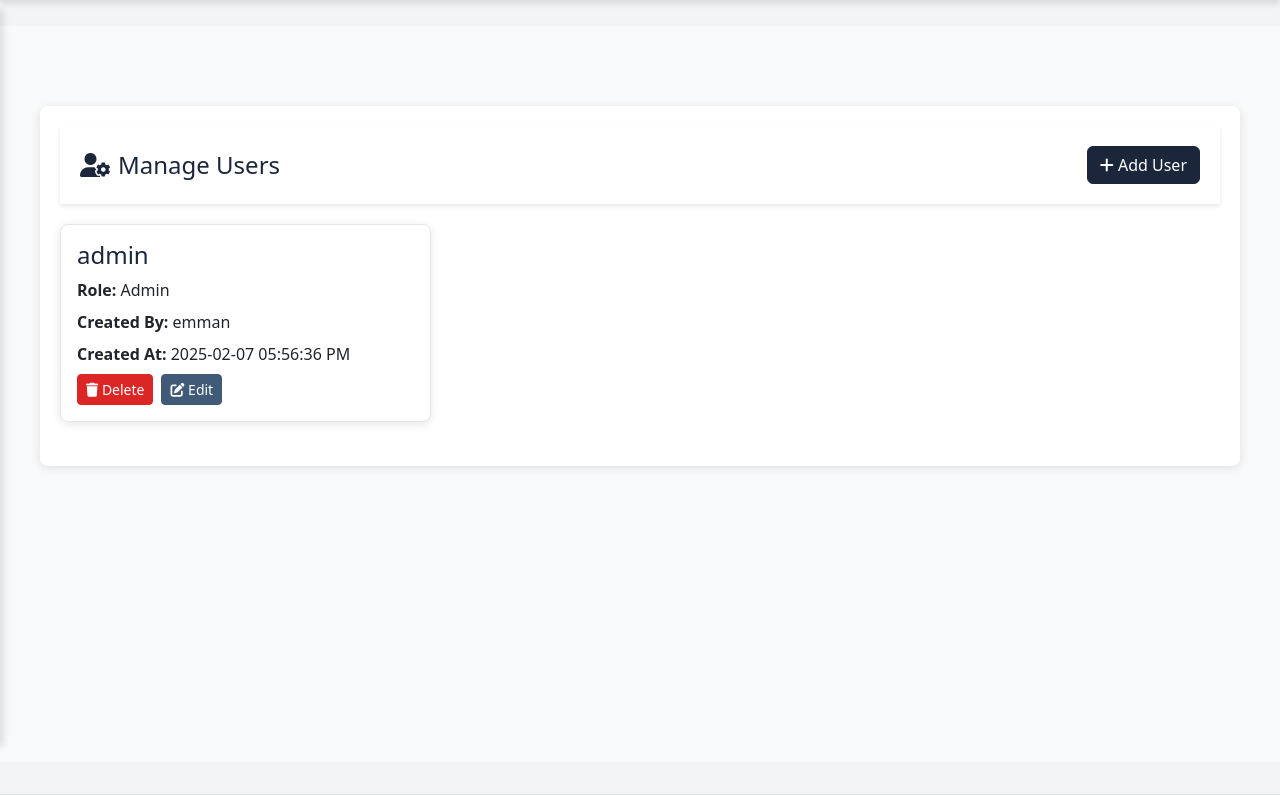
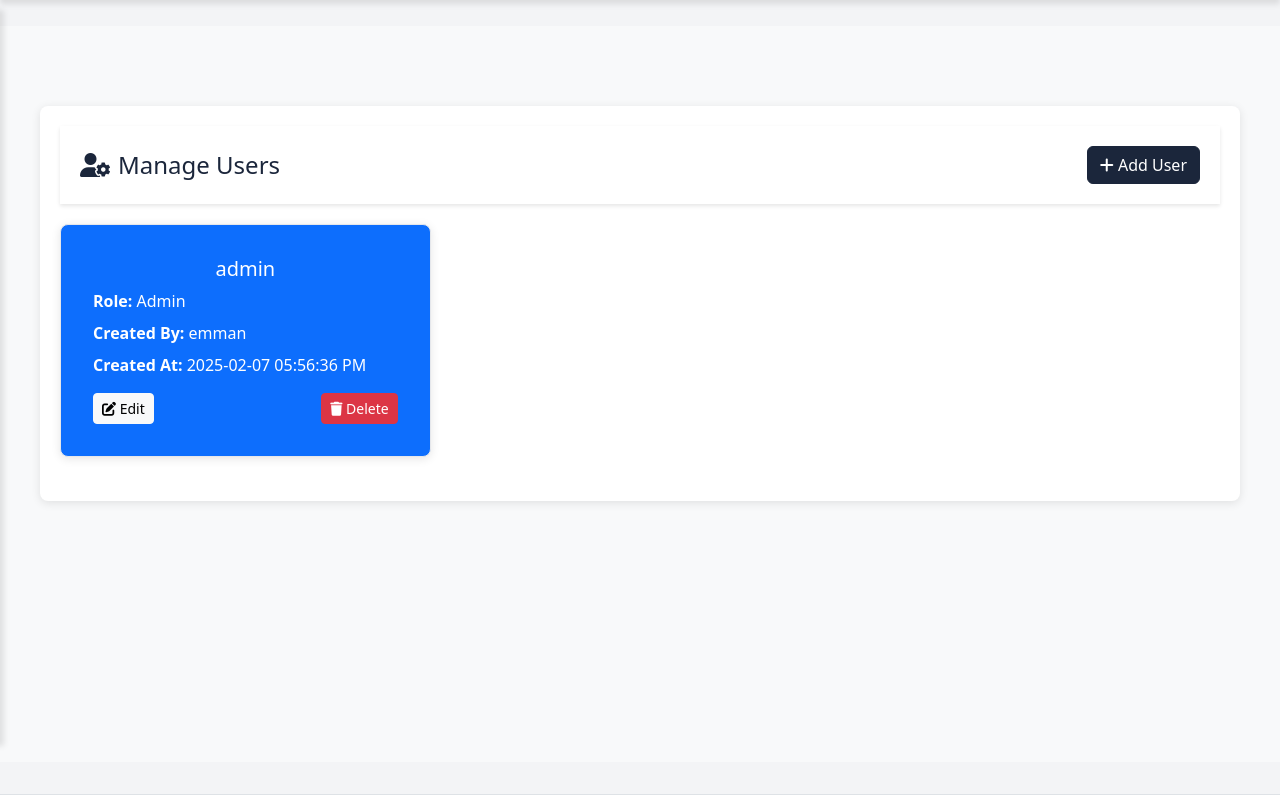
Before and after one commit to KleinReveche/access-management-system-web, a PHP site: page /main/users.php in a window 1280 px wide. Shown: the part 54-849 px from the top of the page. Run offline with PHP 8.4, Linux system fonts and the light colour scheme; a user stored in the database is signed in; data comes from the database, SQL or seed files in the repository; tables that the repository leaves empty hold one stand-in row (values such as "Sample post"); grey boxes marked "Sample" are stand-in pictures; a stand-in replaces the project's code that opens the database connection; some libraries are stand-ins or nearby versions.

Commit message:
update layout

```diff
--- a/main/users.php
+++ b/main/users.php
@@ -202,7 +202,7 @@ ob_flush();
 <!-- Main Content Container -->
 <div class="container mt-5 users-main-container">
   <!-- Header -->
-  <header class="users-header">
+  <header class="users-header d-flex justify-content-between align-items-center">
     <h1 class="h4 mb-0">
       <i class="fas fa-user-cog me-2"></i>Manage Users
     </h1>
@@ -211,53 +211,59 @@ ob_flush();
     </button>
   </header>
 
-  <!-- Toast Message Container -->
+  <!-- Toast Messages -->
   <?php if (isset($success_message)) { ?>
-    <div class="toast users-toast align-items-center text-white bg-success border-0" role="alert" aria-live="assertive" aria-atomic="true">
-      <div class="d-flex">
-        <div class="toast-body">
+    <div class="alert alert-success users-alert" role="alert">
       <?php echo $success_message; ?>
-        </div>
-        <button type="button" class="btn-close btn-close-white me-2 m-auto" data-bs-dismiss="toast" aria-label="Close"></button>
-      </div>
     </div>
   <?php } ?>
   <?php if (isset($error_message)) { ?>
-    <div class="toast users-toast align-items-center text-white bg-danger border-0" role="alert" aria-live="assertive" aria-atomic="true">
-      <div class="d-flex">
-        <div class="toast-body">
+    <div class="alert alert-danger users-alert" role="alert">
       <?php echo $error_message; ?>
-        </div>
-        <button type="button" class="btn-close btn-close-white me-2 m-auto" data-bs-dismiss="toast" aria-label="Close"></button>
-      </div>
     </div>
   <?php } ?>
 
   <!-- Users Grid -->
   <div class="row">
     <?php foreach ($users as $user): ?>
-      <div class="col-md-4 mb-4">
-        <div class="users-user-card">
-          <h4><?php echo htmlspecialchars($user['username']); ?></h4>
-          <p><strong>Role:</strong> <?php echo htmlspecialchars($user['role']); ?></p>
-          <p><strong>Created By:</strong> <?php echo htmlspecialchars($user['created_by']); ?></p>
-          <p><strong>Created At:</strong>
+      <?php
+        $roleClass = '';
+        switch ($user['role']) {
+          case 'Admin':
+            $roleClass = 'bg-primary text-white';
+            break;
+          case 'Cashier':
+            $roleClass = 'bg-success text-white';
+            break;
+          case 'Staff':
+            $roleClass = 'bg-warning text-dark';
+            break;
+        }
+      ?>
+      <div class="col-lg-4 col-md-6 mb-4">
+        <div class="card users-user-card <?php echo $roleClass; ?>">
+          <div class="card-body">
+            <h5 class="card-title text-center"> <?php echo htmlspecialchars($user['username']); ?> </h5>
+            <p class="card-text"><strong>Role:</strong> <?php echo htmlspecialchars($user['role']); ?></p>
+            <p class="card-text"><strong>Created By:</strong> <?php echo htmlspecialchars($user['created_by']); ?></p>
+            <p class="card-text"><strong>Created At:</strong>
               <?php
                 $dt = new DateTime($user['created_at'], new DateTimeZone('UTC'));
                 $dt->setTimezone(new DateTimeZone('Asia/Manila'));
                 echo $dt->format('Y-m-d h:i:s A');
               ?>
             </p>
-          <div class="d-flex gap-2 mt-2">
+            <div class="d-flex justify-content-between mt-3">
+              <button class="btn btn-light btn-sm users-btn-edit" onclick="openEditModal('<?php echo htmlspecialchars($user['id']); ?>')">
+                <i class="fas fa-edit"></i> Edit
+              </button>
               <form method="POST" onsubmit="return confirm('Are you sure you want to delete this user?');">
                 <input type="hidden" name="id" value="<?php echo htmlspecialchars($user['id']); ?>">
-              <button type="submit" name="delete_user" class="btn btn-danger btn-sm users-btn-danger">
+                <button type="submit" name="delete_user" class="btn btn-danger btn-sm users-btn-delete">
                   <i class="fas fa-trash"></i> Delete
                 </button>
               </form>
-            <button class="btn btn-secondary btn-sm users-btn-secondary" onclick="openEditModal('<?php echo htmlspecialchars($user['id']); ?>')">
-              <i class="fas fa-edit"></i> Edit
-            </button>
+            </div>
           </div>
         </div>
       </div>
@@ -265,6 +271,7 @@ ob_flush();
   </div>
 </div>
 <!-- End of Main Content Container -->
+
 
 <!-- Modals -->
 
```
Lines whose indentation alone changed are shown as unchanged.
